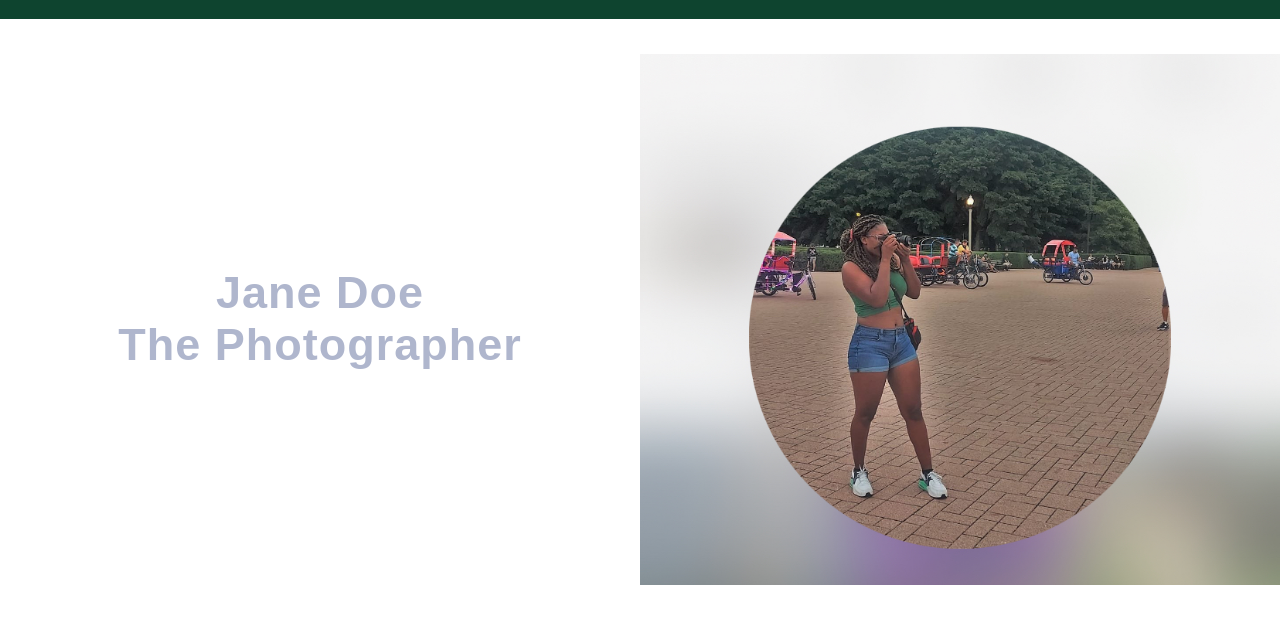
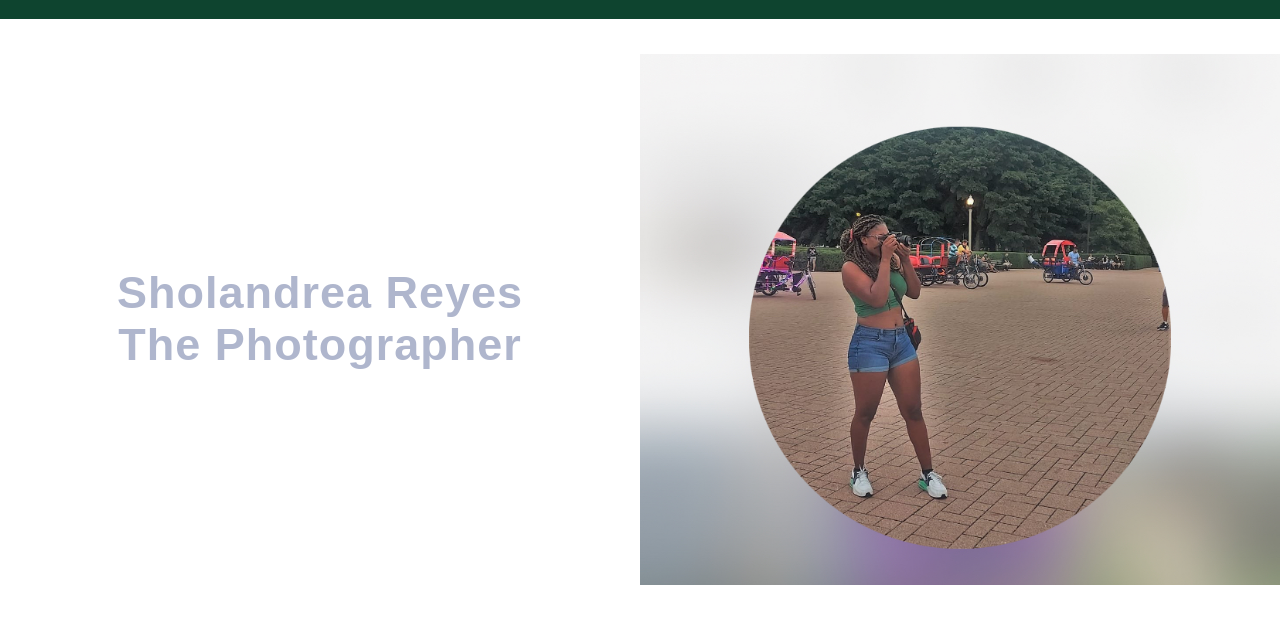
Before and after one commit to Maria-Reyes07/creativefocus.github.io, a plain HTML site: page about.html in a window 1280 px wide. Shown: the part 81-704 px from the top of the page. Drawn offline with Linux system fonts and the light colour scheme.

Commit message:
Update about.html

```diff
--- a/about.html
+++ b/about.html
@@ -52,7 +52,7 @@
 
         <div class="about-title">
             <div>
-                <h2>Jane Doe
+                <h2>Sholandrea Reyes
                     <br>
                     The Photographer
                 </h2>
```
